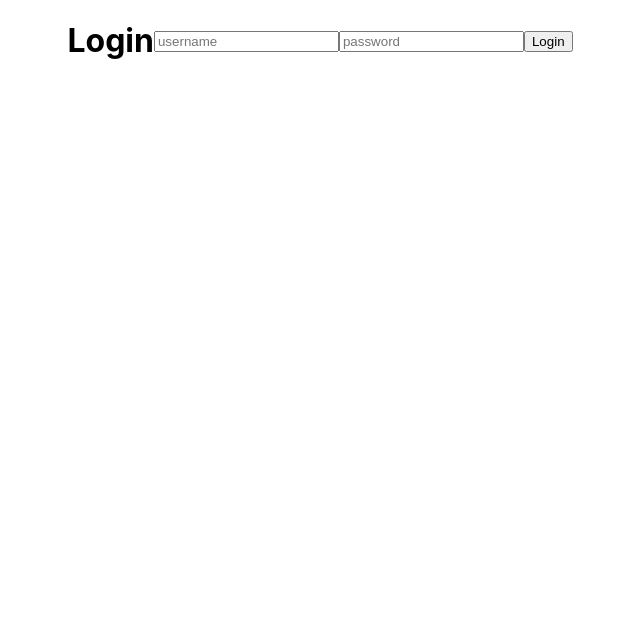
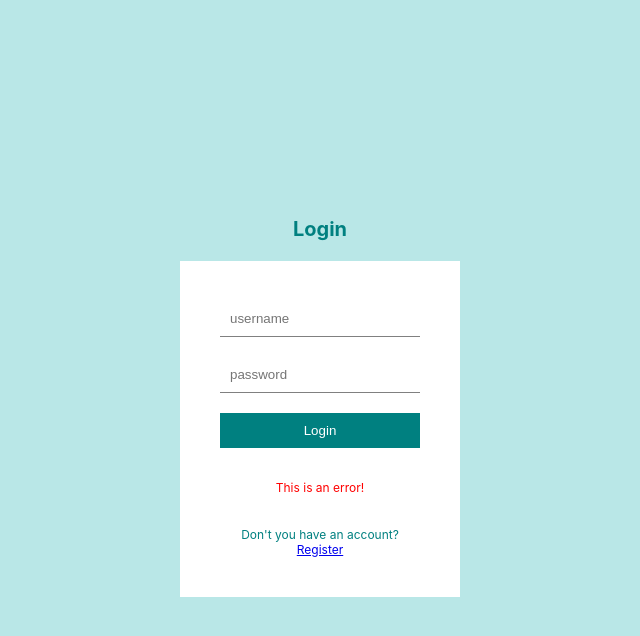
Before and after one commit to Nireusblog/ZipBlog, a React (Create React App) app: page /login in a window 1280 px wide. Shown: the top 636 px of the page, without its empty margins (320-960 px from the left). Built offline with nearby package versions, Linux system fonts and the light colour scheme.

Commit message:
login and register page partially done

```diff
--- a/src/pages/Login.jsx
+++ b/src/pages/Login.jsx
@@ -1,4 +1,5 @@
 import React from 'react'
+import { Link } from 'react-router-dom'
 
 export const Login = () => {
   return (
@@ -8,6 +9,10 @@
         <input type="text" placeholder='username' />
         <input type="password" placeholder='password'/>
         <button>Login</button>
+        <p>This is an error!</p>
+        <span>Don't you have an account? <Link to = "/register">Register</Link>
+
+        </span>
       </form>
       </div>
   )
--- a/src/pages/Register.jsx
+++ b/src/pages/Register.jsx
@@ -1,7 +1,20 @@
 import React from 'react'
+import { Link } from 'react-router-dom'
 
 export const Register = () => {
   return (
-    <div>Register</div>
+    <div className='auth'>
+      <h1>Register</h1>
+      <form>
+        <input required type="text" placeholder='username' />
+        <input required type="password" placeholder='password'/>
+        <input required type="email" placeholder='email'/>
+        <button>Register</button>
+        <p>This is an error!</p>
+        <span>Don you have an account? <Link to = "/login">Login</Link>
+
+        </span>
+      </form>
+      </div>
   )
 }
--- a/src/style.scss
+++ b/src/style.scss
@@ -1,3 +1,6 @@
+$lightgreen : #b9e7e7;
+
+
 .app{
 
     .container{
@@ -6,8 +9,54 @@
 
         .auth{
             display: flex;
+            flex-direction: column;
             align-items: center;
             justify-content: center;
+            background-color: $lightgreen;
+            height: 100vh;
+            color: teal;
+
+            h1{
+                font-size: 20px;
+                columns: teal;
+                margin-bottom: 20px;
+            }
+
+            form{
+
+            display: flex;
+            flex-direction: column;
+            padding: 40px;
+            background-color: white;
+            width: 200px;
+            gap: 20px;
+
+            input{
+                padding: 10px;
+                border: none;
+                border-bottom: 1px solid gray;
+            }
+
+            button{
+                padding: 10px;
+                border: none;
+                background-color: teal;
+
+                color: white;
+                cursor: pointer;
+            }
+
+            p{
+                font-size: 12px;
+                color: red;
+                text-align: center;
+            }
+
+            span{
+                font-size: 12px;
+                text-align: center;
+            }
+            }
         }
     }
 }
```
Also changed, not shown: 2 other files (tests, documents, lock files or other folders).
